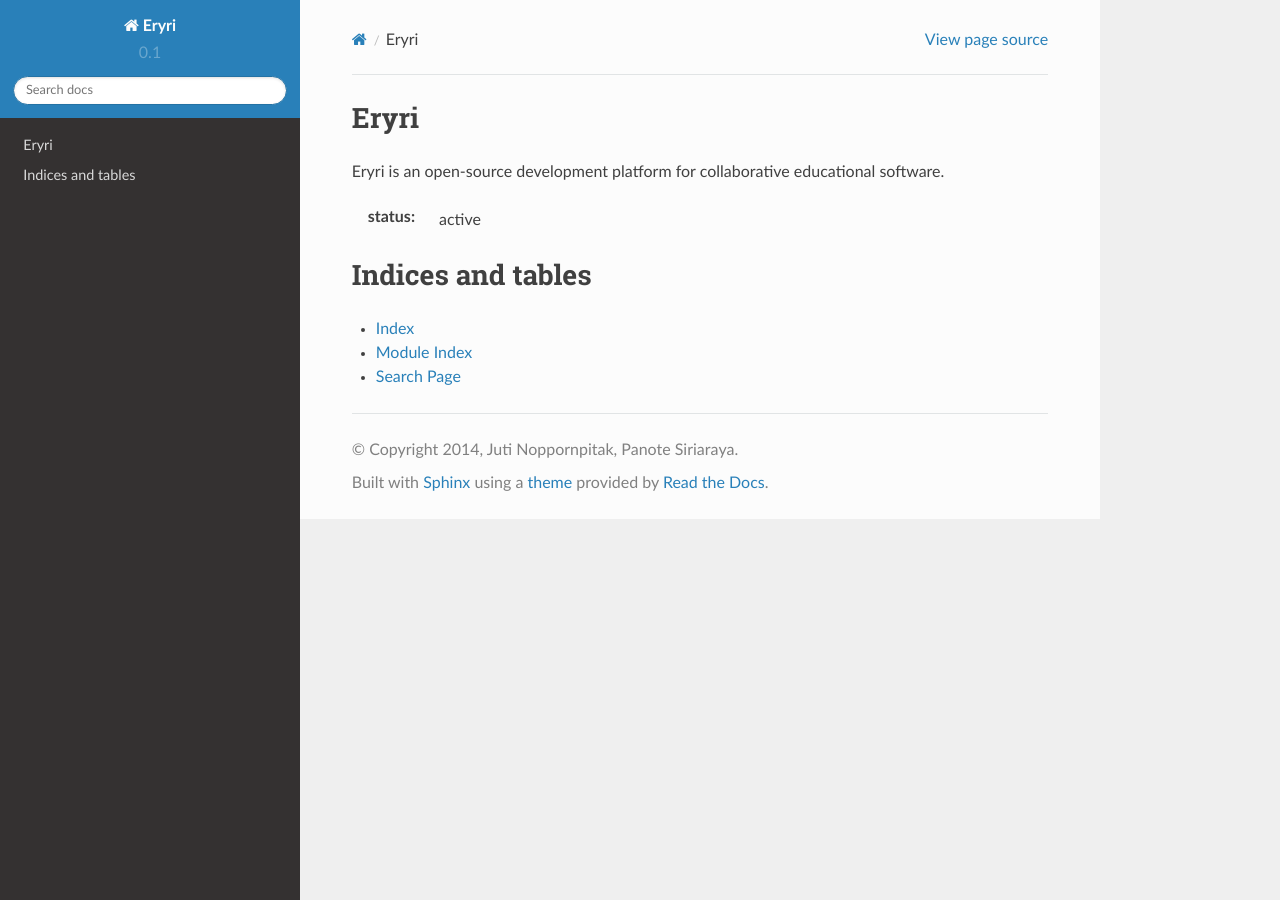
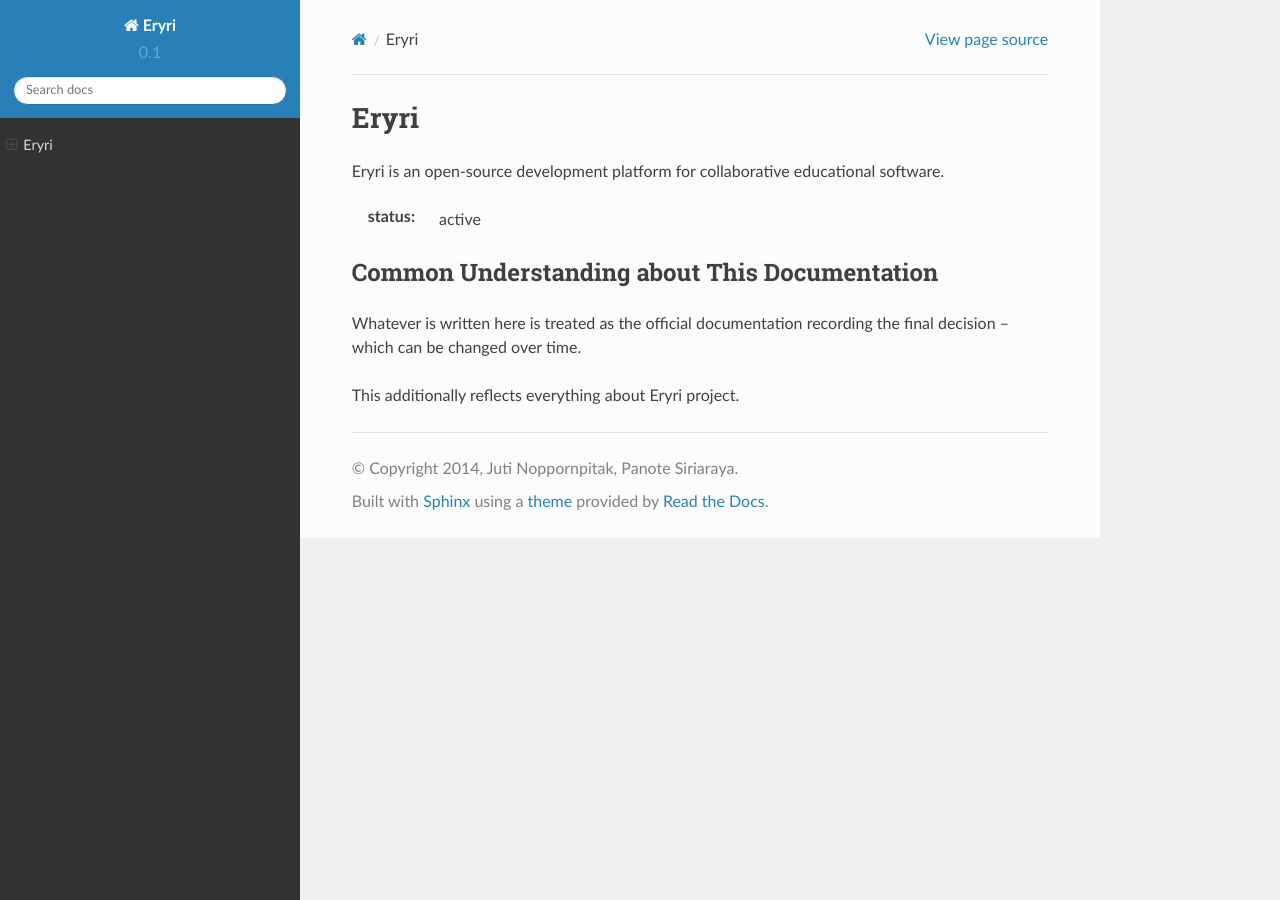
Before and after one commit to nepteam/documentation, a Sphinx documentation site: the page built from docs/source/index.rst, in a window 1280 px wide. Built offline with Sphinx 7.4.7 and the Read the Docs theme 2.0.0, drawn with Linux system fonts in a browser that asks for light colours; formulas are drawn with MathJax 3.

Commit message:
Updated the homepage.

```diff
--- a/docs/source/index.rst
+++ b/docs/source/index.rst
@@ -10,12 +10,20 @@ Eryri is an open-source development platform for collaborative educational softw
 
 :status: active
 
+Common Understanding about This Documentation
+---------------------------------------------
+
+Whatever is written here is treated as the official documentation recording the
+final decision -- which can be changed over time.
+
+This additionally reflects everything about Eryri project.
+
 .. toctree::
    :maxdepth: 2
 
-Indices and tables
-==================
+.. Indices and tables
+   ==================
 
-* :ref:`genindex`
-* :ref:`modindex`
-* :ref:`search`
+   * :ref:`genindex`
+   * :ref:`modindex`
+   * :ref:`search`
```
